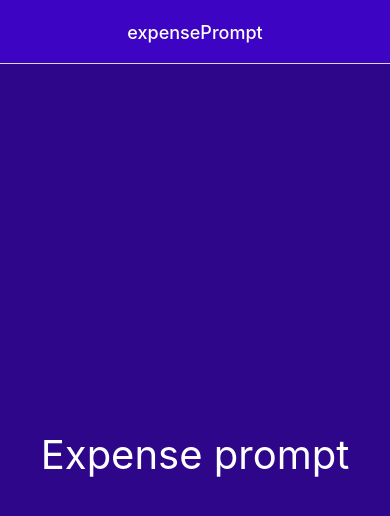
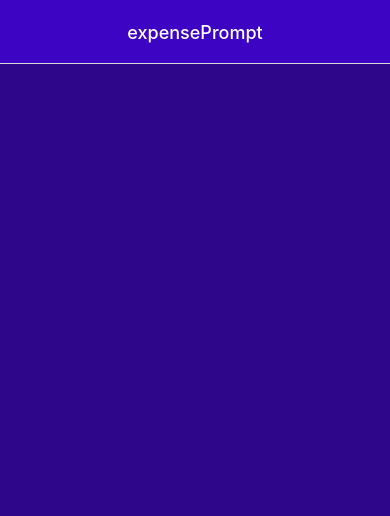
Before and after one commit to aadil42/react-native-expense-tracker, a React Native app: screen /expensePrompt in a window 390 px wide. Shown: the top 516 px of the page. Built offline with nearby package versions, Linux system fonts and the light colour scheme.

Commit message:
add userInput component

```diff
--- /dev/null
+++ b/components/UserInput.js
@@ -0,0 +1,43 @@
+import { useState } from "react";
+
+import { Text, View, StyleSheet } from "react-native";
+
+import { DatePicker, Input, Button } from "react-native-elements";
+
+const UserInput = () => {
+
+    const [date, setDate] = useState(null);
+    const [details, setDetails] = useState(null);
+    const [amount, setAmount] = useState(null);
+
+    const dateHandler = () => {
+
+    }
+
+    const detailsHandler = () => {
+
+    }
+
+    const amountHandler = () => {
+
+    }
+
+    const submitHandler = () => {
+
+    }
+
+
+    return (
+        <View style={StyleSheet.container}>
+
+        </View>
+    );
+}
+
+const styles = StyleSheet.create({
+    container: {
+
+    }
+});
+
+export default UserInput;
--- a/package.json
+++ b/package.json
@@ -16,9 +16,11 @@
     "expo-status-bar": "~1.6.0",
     "react": "18.2.0",
     "react-native": "0.72.6",
+    "react-native-datepicker": "^1.7.2",
+    "react-native-elements": "^3.4.3",
+    "react-native-gesture-handler": "~2.12.0",
     "react-native-safe-area-context": "4.6.3",
-    "react-native-screens": "~3.22.0",
-    "react-native-gesture-handler": "~2.12.0"
+    "react-native-screens": "~3.22.0"
   },
   "devDependencies": {
     "@babel/core": "^7.20.0"
--- a/screens/ExpensePrompt.js
+++ b/screens/ExpensePrompt.js
@@ -1,13 +1,13 @@
 import { Text, View, StyleSheet } from "react-native";
 import { GlobalStyles } from "../constants/styles";
+
+import UserInput from "../components/UserInput";
 
 const ExpensePrompt = ({ route }) => {
 
     return (
         <View style={styles.container}>
-            <Text style={styles.text}>
-                Expense prompt
-            </Text>
+            <UserInput />
         </View>
     );
 }
```
Also changed, not shown: components/CustomHeader.js (deleted), 1 other file (tests, documents, lock files or other folders).
